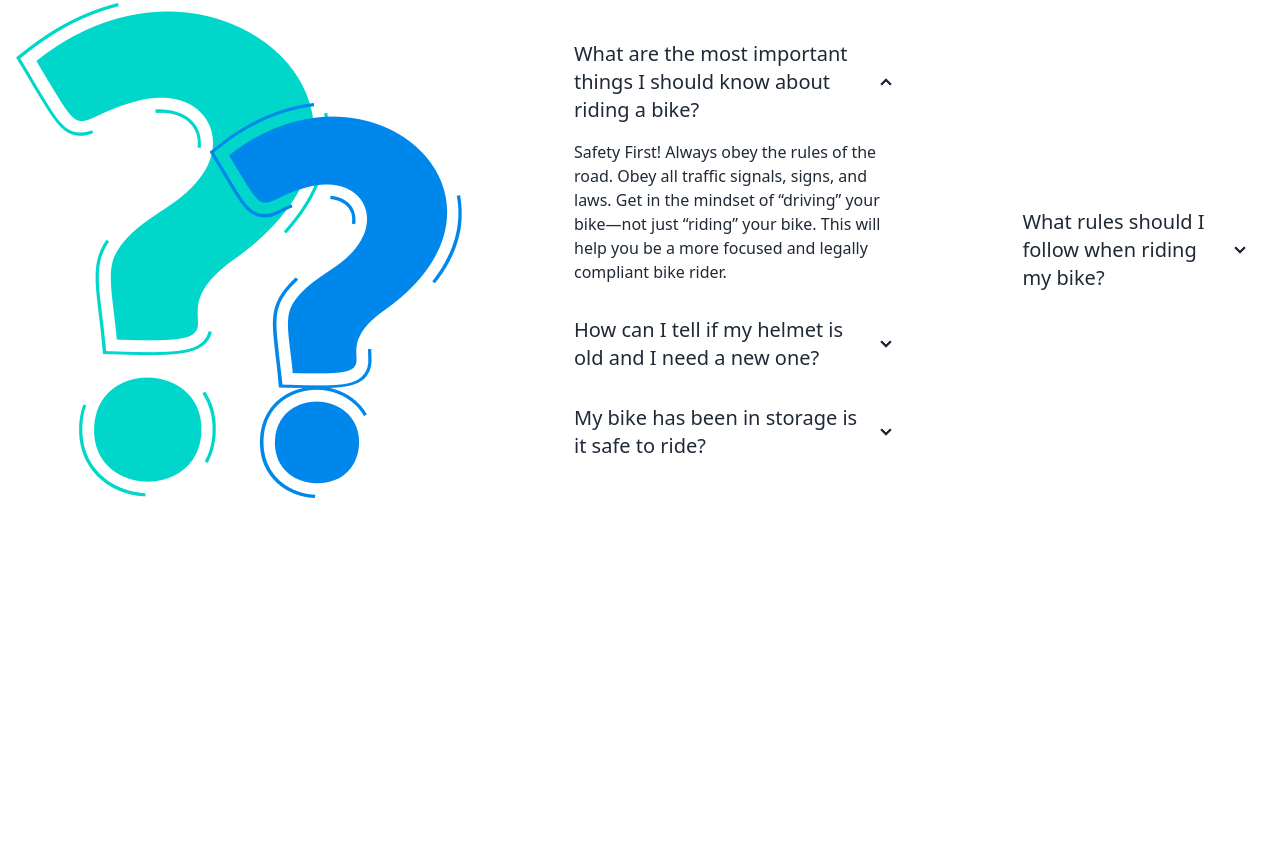
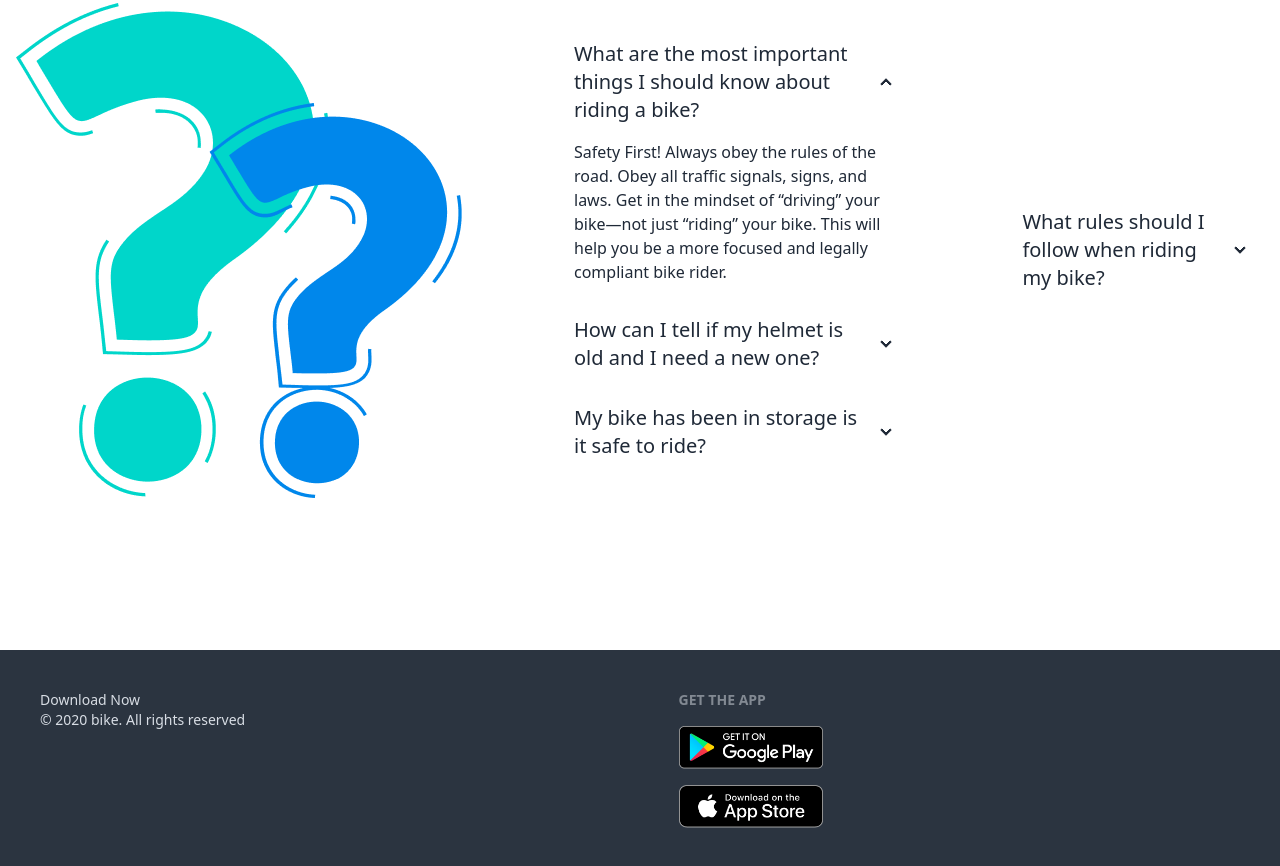
Before and after one commit to arafatrahman41/bikar-zone-with-daisyui, a plain HTML site: page index.html in a window 1280 px wide. Shown: the part 2230-3096 px from the top of the page. Before the commit the page ends 2880 px from the top, so only its background shows below. Drawn offline with nearby package versions, Linux system fonts and the light colour scheme.

Commit message:
added footer section

```diff
--- a/index.html
+++ b/index.html
@@ -343,9 +343,19 @@
               </div>
         </section>
     </main>
-    <footer>
+        <footer class="footer p-10 bg-neutral text-neutral-content">
+            <div>
+              <p>Download Now <br/>© 2020 bike. All rights reserved</p>
+            </div>
+            <div>
+              <span class="footer-title">Get the App</span>
+              <div class="grid grid-cols-1 gap-4">
+                <a><img class="w-36" src="images/others/android.png" alt=""></a>
+                <a><img class="w-36" src="images/others/ios.png" alt=""></a>
+              </div>
+            </div>
+          </footer>
 
-    </footer>
 </body>
 
 </html>
```
